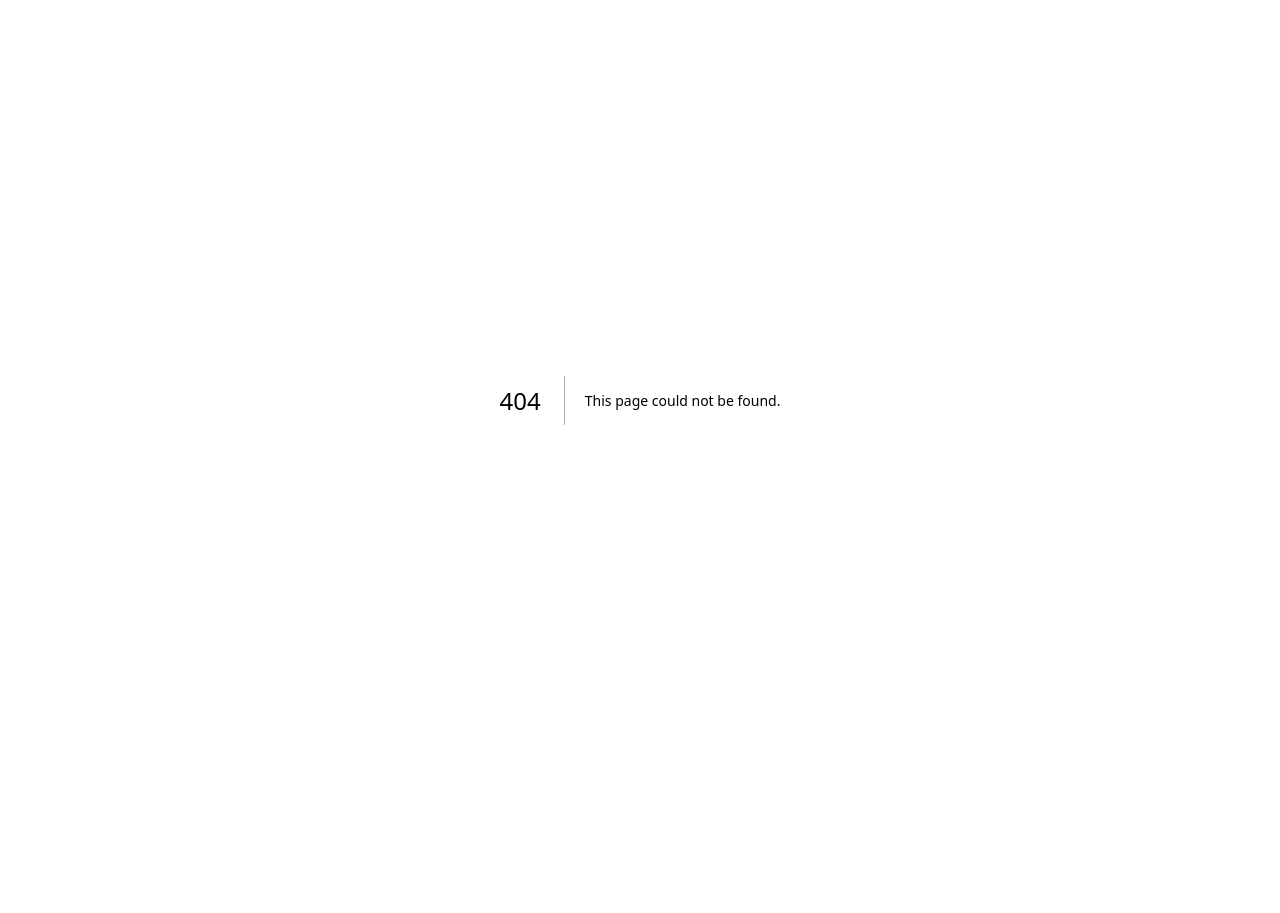
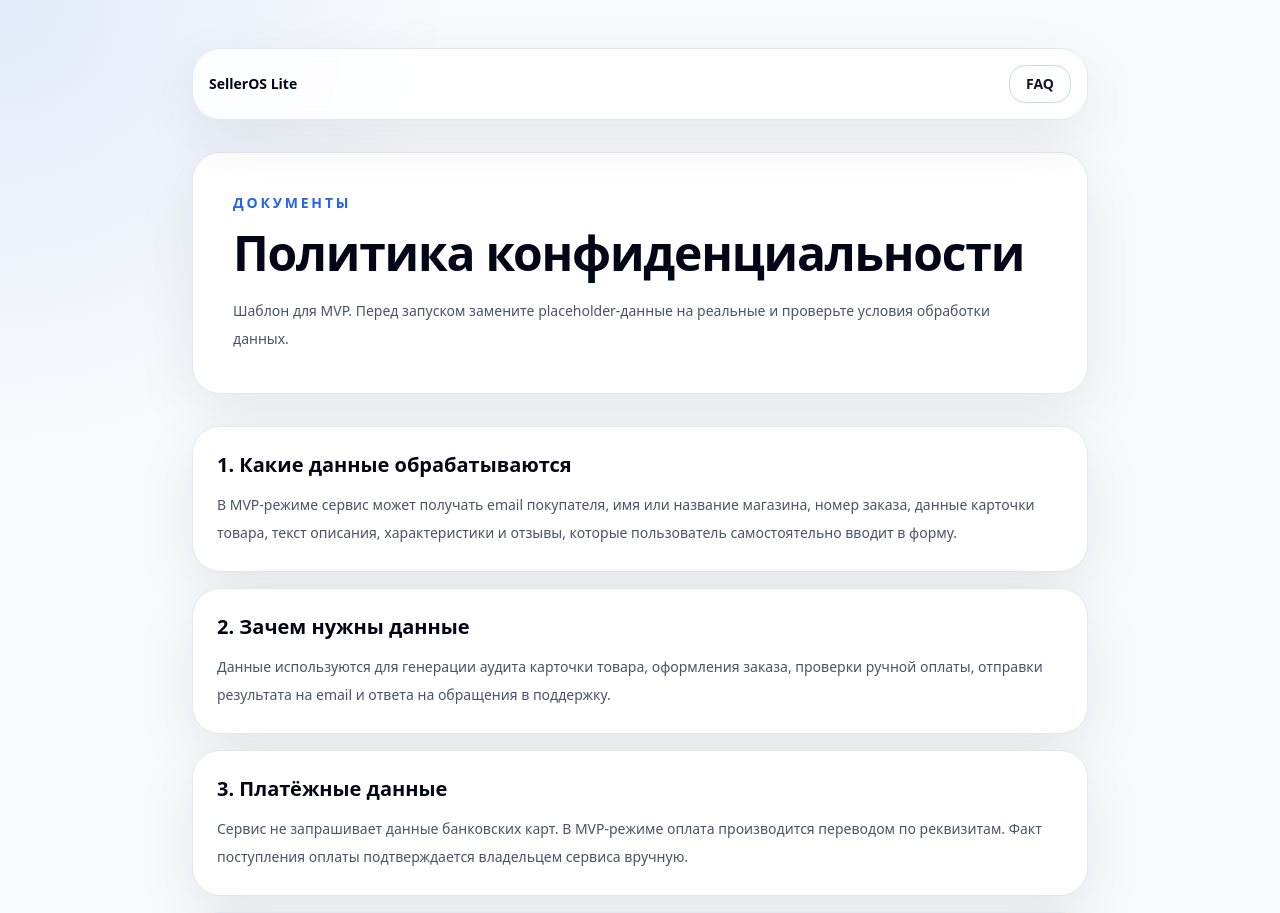
Before and after one commit to TerraTectra/AutoMoney, a Next.js app: page /privacy in a window 1280 px wide. Before the commit this address had no page. Shown: the top 913 px of the page. Before the commit the page ends 800 px from the top, so only its background shows below. Built offline with nearby package versions, Linux system fonts and the light colour scheme.

Commit message:
Add privacy policy template page

```diff
--- /dev/null
+++ b/app/privacy/page.tsx
@@ -0,0 +1,72 @@
+import Link from 'next/link';
+
+export const metadata = {
+  title: 'Политика конфиденциальности — SellerOS Lite',
+  description: 'Шаблон политики конфиденциальности для MVP SellerOS Lite. Перед запуском замените placeholder-данные на реальные.'
+};
+
+const sections = [
+  {
+    title: '1. Какие данные обрабатываются',
+    text:
+      'В MVP-режиме сервис может получать email покупателя, имя или название магазина, номер заказа, данные карточки товара, текст описания, характеристики и отзывы, которые пользователь самостоятельно вводит в форму.'
+  },
+  {
+    title: '2. Зачем нужны данные',
+    text:
+      'Данные используются для генерации аудита карточки товара, оформления заказа, проверки ручной оплаты, отправки результата на email и ответа на обращения в поддержку.'
+  },
+  {
+    title: '3. Платёжные данные',
+    text:
+      'Сервис не запрашивает данные банковских карт. В MVP-режиме оплата производится переводом по реквизитам. Факт поступления оплаты подтверждается владельцем сервиса вручную.'
+  },
+  {
+    title: '4. Хранение и передача данных',
+    text:
+      'Письма по заказам могут храниться в почтовом ящике поддержки. Передача данных третьим лицам не осуществляется, кроме случаев, необходимых для обработки заказа, работы почты или требований законодательства.'
+  },
+  {
+    title: '5. Данные карточек товара',
+    text:
+      'Пользователь не должен передавать через форму конфиденциальные сведения, коммерческие тайны, персональные данные покупателей или доступы к кабинетам маркетплейсов.'
+  },
+  {
+    title: '6. Запрос на удаление',
+    text:
+      'Пользователь может обратиться на email поддержки и запросить удаление переписки или данных заказа, если это не противоречит обязательным требованиям учёта и законодательства.'
+  },
+  {
+    title: '7. Важное замечание',
+    text:
+      'Эта страница является шаблоном для MVP. Перед коммерческим запуском владелец сервиса должен заменить placeholder-данные на реальные и проверить текст под выбранный юридический формат.'
+  }
+];
+
+export default function PrivacyPage() {
+  return (
+    <main className="min-h-screen px-6 py-8 sm:py-12">
+      <div className="mx-auto max-w-4xl">
+        <nav className="mb-8 flex items-center justify-between rounded-3xl border border-slate-200 bg-white/80 p-4 shadow-soft backdrop-blur">
+          <Link href="/" className="text-sm font-black text-slate-950">SellerOS Lite</Link>
+          <Link href="/faq" className="rounded-2xl border border-slate-300 bg-white px-4 py-2 text-sm font-bold text-slate-900 transition hover:border-blue-300 hover:text-blue-700">FAQ</Link>
+        </nav>
+
+        <section className="rounded-3xl border border-slate-200 bg-white p-8 shadow-soft sm:p-10">
+          <p className="text-sm font-semibold uppercase tracking-[0.2em] text-blue-600">Документы</p>
+          <h1 className="mt-4 text-4xl font-black leading-tight tracking-tight text-slate-950 sm:text-5xl">Политика конфиденциальности</h1>
+          <p className="mt-5 text-sm leading-7 text-slate-600">Шаблон для MVP. Перед запуском замените placeholder-данные на реальные и проверьте условия обработки данных.</p>
+        </section>
+
+        <section className="mt-8 space-y-4">
+          {sections.map((section) => (
+            <article key={section.title} className="rounded-3xl border border-slate-200 bg-white p-6 shadow-soft">
+              <h2 className="text-xl font-black text-slate-950">{section.title}</h2>
+              <p className="mt-3 text-sm leading-7 text-slate-600">{section.text}</p>
+            </article>
+          ))}
+        </section>
+      </div>
+    </main>
+  );
+}
```
